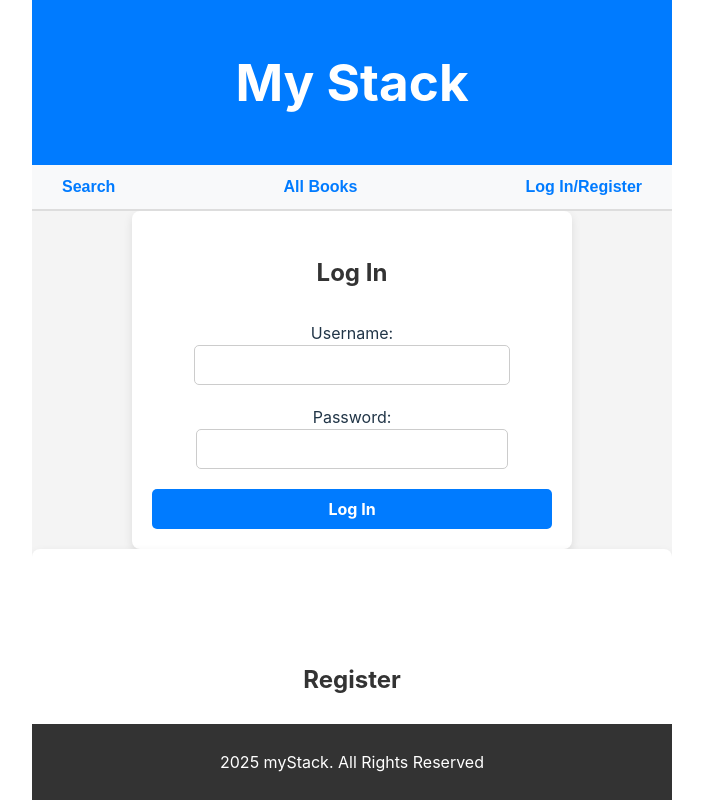
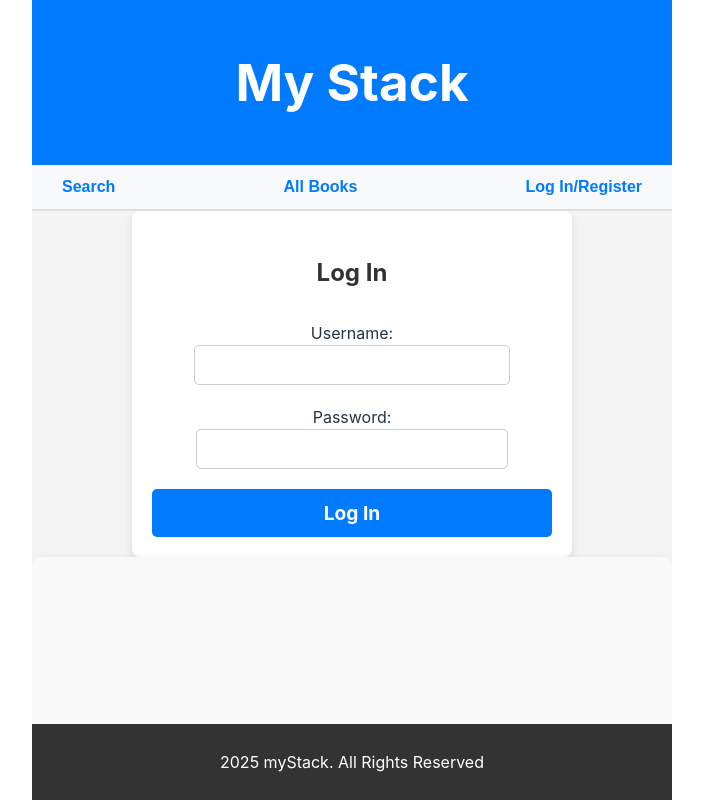
Before and after one commit to dvirak/MyStackFE, a React (Vite) app: page /account in a window 1280 px wide. Shown: the whole page, without its empty margins (288-991 px from the left). Built offline with nearby package versions, Linux system fonts and the light colour scheme.

Commit message:
Update to Register Style

```diff
--- a/src/App.css
+++ b/src/App.css
@@ -344,36 +344,37 @@ footer {
 .register-form {
   display: flex;
   flex-direction: column;
-  align-items: center; /* Centers the form content horizontally */
-  justify-content: center; /* Centers the form content vertically */
+  align-items: center;
+  justify-content: center;
   height: 100vh; /* Full viewport height */
-  max-width: 600px; /* Adjust width for the grid layout */
-  margin: 0 auto; /* Centers the form horizontally on the page */
-  background-color: #ffffff; /* Optional: background color for the form */
-  padding: 20px; /* Adds padding around the form */
-  border-radius: 8px; /* Adds rounded corners */
-  box-shadow: 0px 4px 10px rgba(0, 0, 0, 0.1); /* Subtle shadow for depth */
+  max-width: 600px; /* Max width for the form */
+  margin: 0 auto; /* Centers the form horizontally */
+  background-color: #f9f9f9; /* Light background color for contrast */
+  padding: 20px; /* Padding inside the form */
+  border-radius: 8px; /* Rounded corners */
+  box-shadow: 0px 4px 12px rgba(0, 0, 0, 0.1); /* Subtle shadow for depth */
   gap: 20px; /* Spacing between the heading, grid, and button */
 }
 
-/* Heading styles */
+/* Form heading */
 .register-form h3 {
-  font-size: 1.5rem;
+  font-size: 1.8rem;
   font-weight: bold;
   margin-bottom: 10px;
-  color: #333333; /* Neutral text color */
+  color: #333; /* Neutral text color */
+  text-align: center;
 }
 
-/* Input fields grid container */
-.register-form .input-grid {
+/* Grid container for input fields */
+.register-input-grid {
   display: grid;
   grid-template-columns: repeat(2, 1fr); /* Two columns */
   grid-gap: 20px; /* Spacing between grid items */
-  width: 100%; /* Makes the grid take the full width of the form */
+  width: 100%; /* Grid takes the full width of the form */
 }
 
-/* Input field styles (targets input fields inside grid) */
-.register-form input {
+/* Input field styles */
+.register-input-grid input {
   width: 100%;
   padding: 10px;
   font-size: 1rem;
@@ -382,13 +383,15 @@ footer {
   box-sizing: border-box; /* Ensures padding doesn't affect total width */
 }
 
-/* Button styles */
-.register-form button {
-  width: 100%; /* Makes the button as wide as the form */
-  padding: 10px;
-  font-size: 1rem;
+/* Submit button */
+.login-button {
+  display: inline-block;
+  width: 100%;
+  padding: 12px;
+  font-size: 1.2rem;
   font-weight: bold;
-  color: #ffffff; /* White text */
+  text-align: center;
+  color: #fff; /* White text */
   background-color: #007bff; /* Primary blue color */
   border: none;
   border-radius: 5px; /* Rounded corners */
@@ -396,13 +399,20 @@ footer {
   transition: background-color 0.2s ease;
 }
 
-.register-form button:hover {
+.login-button:hover {
   background-color: #0056b3; /* Darker blue for hover effect */
 }
 
-/* Input focus styling for better UX */
-.register-form input:focus {
+/* Input focus effect */
+.register-input-grid input:focus {
   border-color: #007bff; /* Blue border on focus */
-  outline: none; /* Removes default outline */
-  box-shadow: 0px 0px 5px rgba(0, 123, 255, 0.5); /* Subtle glow */
+  outline: none;
+  box-shadow: 0 0 5px rgba(0, 123, 255, 0.5); /* Subtle glow */
 }
+
+/* Responsive adjustments */
+@media (max-width: 768px) {
+  .register-input-grid {
+    grid-template-columns: 1fr; /* Single column on smaller screens */
+  }
+}
```
